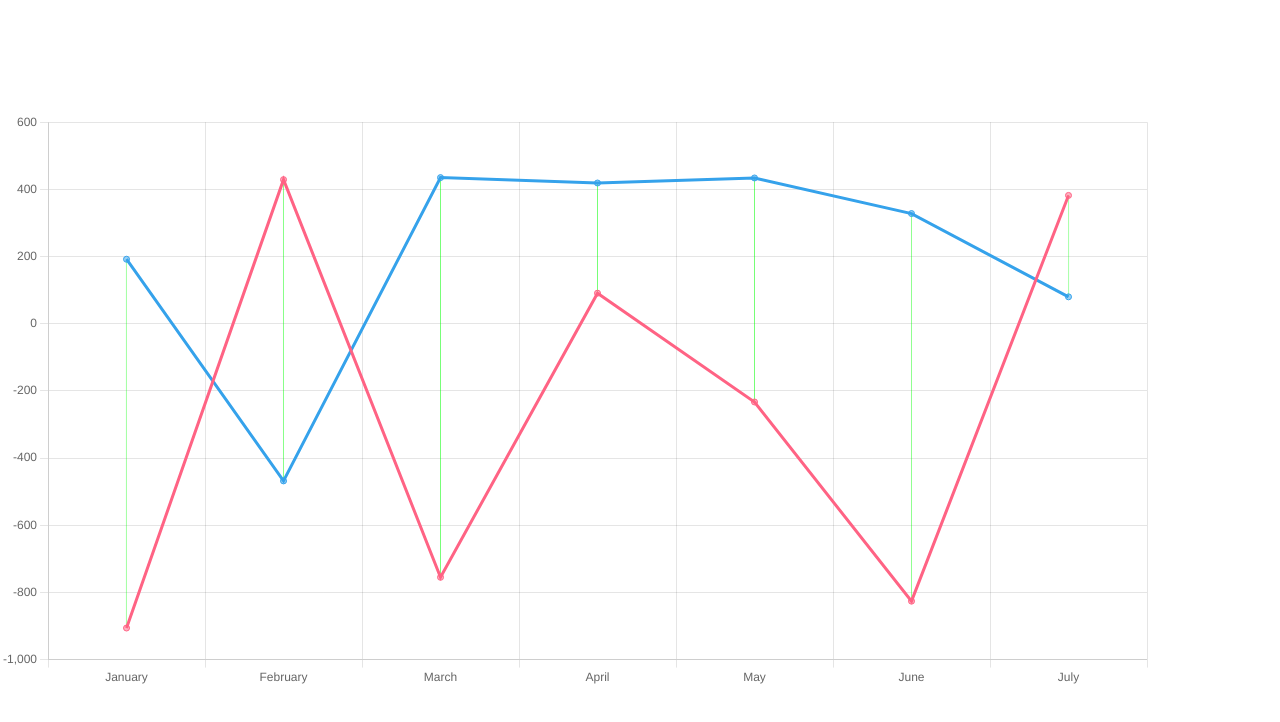
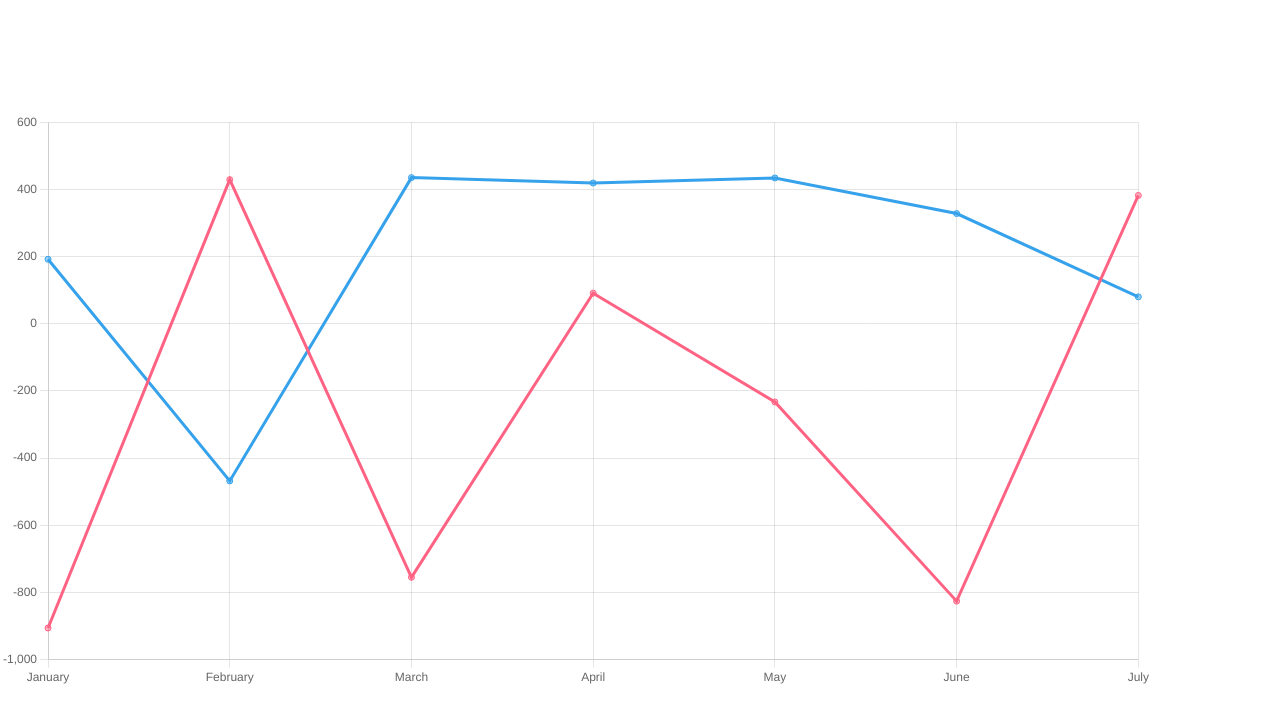
Before and after one commit to RoyKonzizky/ChartBarFeature, a React (Vite) app: page / in a window 1280 px wide. Shown: the top 722 px of the page. Built offline with nearby package versions, Linux system fonts and the light colour scheme.

Commit message:
-draws annotation.

```diff
--- a/src/App.tsx
+++ b/src/App.tsx
@@ -48,17 +48,44 @@ function App() {
             }
             else{
                 difference = cutBarsTooltipItems[1].parsed.y - cutBarsTooltipItems[0].parsed.y;
-            }
+             }
         }
 
         return 'Difference: ' + difference;
     };
 
-    // eslint-disable-next-line @typescript-eslint/ban-ts-comment
-    // @ts-expect-error
-    const barFilter = (tooltipItems) => {
-        return [tooltipItems[0], tooltipItems[1]];
-    }
+    // // eslint-disable-next-line @typescript-eslint/ban-ts-comment
+    // // @ts-expect-error
+    // const barFilter = (tooltipItems) => {
+    //     return [tooltipItems[0], tooltipItems[1]];
+    // }
+
+    const plugins = [
+        {
+            afterDraw: (chart: { tooltip?: any; scales?: any; ctx?: any }) => {
+                // eslint-disable-next-line no-underscore-dangle
+                if (chart.tooltip._active && chart.tooltip._active.length) {
+                    // find coordinates of tooltip
+                    const activePoint = chart.tooltip._active[0];
+                    const { ctx } = chart;
+                    const { x } = activePoint.element;
+                    const topY = chart.scales.y.top;
+                    const bottomY = chart.scales.y.bottom;
+
+                    // draw vertical line
+                    ctx.save();
+                    ctx.beginPath();
+                    ctx.moveTo(x, topY);
+                    ctx.lineTo(x, bottomY);
+                    ctx.lineWidth = 1;
+                    ctx.strokeStyle = '#1C2128';
+                    ctx.stroke();
+                    ctx.restore();
+                }
+            },
+        },
+    ];
+
 
     const options = {
         responsive: true,
@@ -82,7 +109,10 @@ function App() {
                 //     callbacks: {
                 //         footer: barFilter
                 //     }
-                // }
+                // },
+                // content:{
+                //     filter:"bar",
+                // },
             },
         },
     };
@@ -105,32 +135,32 @@ function App() {
         ],
     };
 
-    const barDatasets = labels.map((label, index) => {
-        return {
-            label: null,
-            type: 'bar',
-            data: [
-                {
-                    x: label,
-                    y: [dataLabels1[index], dataLabels2[index]],
-                },
-            ],
-            borderColor: 'rgb(0, 255, 0)',
-            backgroundColor: 'rgb(0, 255, 0)',
-            borderWidth: 0.1,
-            barThickness: 0.1,
-        };
-    });
-
-    const updatedDatasets = [...data.datasets, ...barDatasets];
-
-    const updatedData = {
-        ...data,
-        datasets: updatedDatasets,
-    };
+    // const barDatasets = labels.map((label, index) => {
+    //     return {
+    //         label: null,
+    //         type: 'bar',
+    //         data: [
+    //             {
+    //                 x: label,
+    //                 y: [dataLabels1[index], dataLabels2[index]],
+    //             },
+    //         ],
+    //         borderColor: 'rgb(0, 255, 0)',
+    //         backgroundColor: 'rgb(0, 255, 0)',
+    //         borderWidth: 0.1,
+    //         barThickness: 0.1,
+    //     };
+    // });
+    //
+    // const updatedDatasets = [...data.datasets, ...barDatasets];
+    //
+    // const updatedData = {
+    //     ...data,
+    //     datasets: updatedDatasets,
+    // };
 
     return (
-        <Line style={styleChart} options={options} data={updatedData}/>
+        <Line style={styleChart} plugins={plugins} options={options} data={data}/>
     );
 }
 
```
